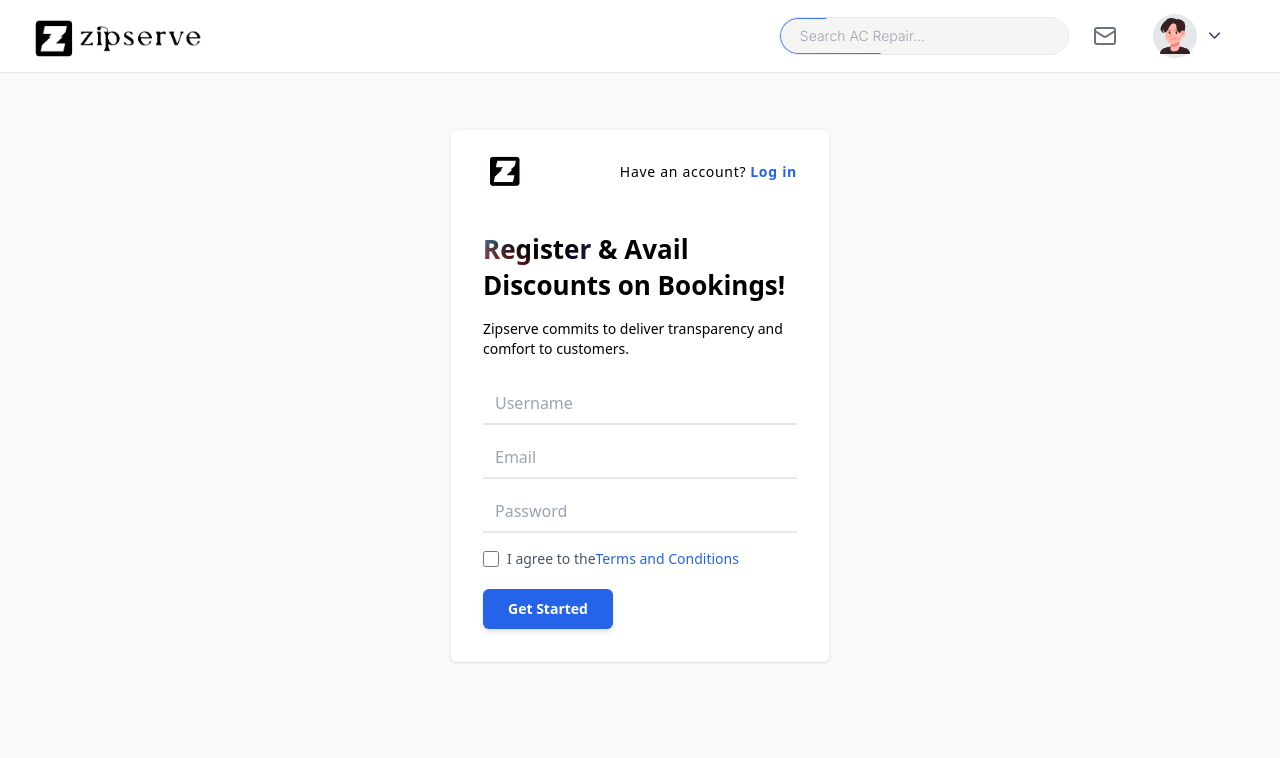
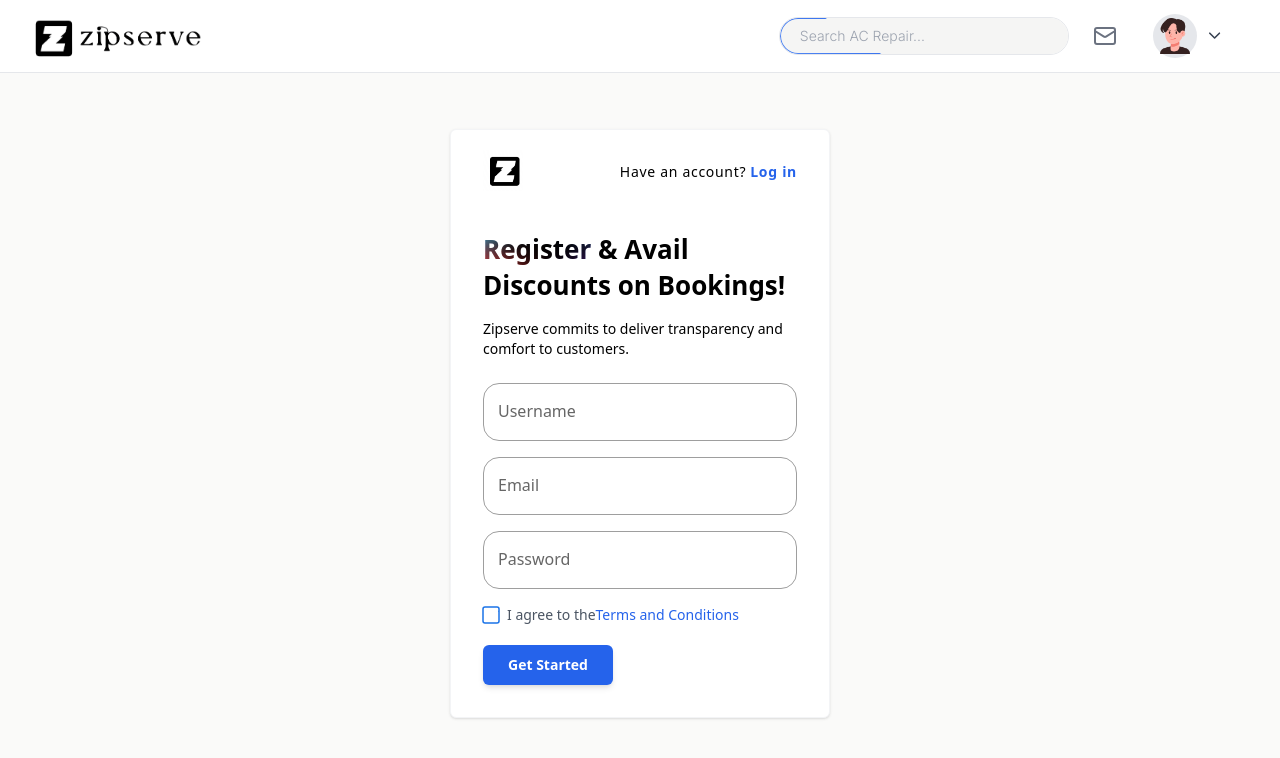
Before and after one commit to ronitrai27/Zipserve, a React (Vite) app in the folder frontend/: page /login in a window 1280 px wide. Shown: the top 758 px of the page. Built offline with nearby package versions, Linux system fonts and the light colour scheme.

Commit message:
login ui

```diff
--- a/frontend/src/pages/Login.jsx
+++ b/frontend/src/pages/Login.jsx
@@ -62,45 +62,76 @@
             Zipserve commits to deliver transparency and comfort to customers.
           </p>
 
-          <div class="mt-6">
+          <div className="mt-6">
+            <StyledWrapper>
               {state === "sign up" && (
+                <div className="input-group mb-4">
                   <input
-                placeholder="Username"
+                    required
                     type="text"
+                    name="username"
+                    autoComplete="off"
+                    className="input"
                     value={name}
-                class="p-2 px-3 border-b-[2px] focus:border-blue-400 w-full outline-none bg-white transition duration-300"
                     onChange={(e) => setName(e.target.value)}
                   />
+                  <label className="user-label">Username</label>
+                </div>
               )}
 
+              <div className="input-group mb-4">
                 <input
-              placeholder="Email"
-              type="email"
-              class="p-2 px-3 mt-3 border-b-[2px] focus:border-blue-400 w-full outline-none bg-white transition duration-300"
+                  required
+                  type="text"
+                  name="email"
+                  autoComplete="on"
+                  className="input"
                   value={email}
                   onChange={(e) => setEmail(e.target.value)}
+                  // style={{ WebkitTextSecurityIcon: 'none' }}
                 />
+                <label className="user-label">Email</label>
+              </div>
+
+              <div className="input-group">
                 <input
-              placeholder="Password"
+                  required
                   type="password"
+                  name="password"
+                  autoComplete="off"
+                  className="input"
                   value={pass}
-              class="p-2 px-3 mt-3 border-b-[2px] focus:border-blue-400 w-full outline-none bg-white transition duration-300"
                   onChange={(e) => setPass(e.target.value)}
                 />
+                <label className="user-label">Password</label>
+              </div>
+            </StyledWrapper>
           </div>
 
-          <div class="mt-4 flex items-center">
+          <div className="mt-4 flex items-center">
+            <StyledWrapper>
+              <label className="container">
                 <input
-              class="h-4 w-4 border-gray-300 focus:ring-blue-500 text-blue-600"
                   type="checkbox"
-              id="terms"
+                  // checked={isChecked}
+                  // onChange={(e) => setIsChecked(e.target.checked)}
+                  // id="terms"
                 />
-            <label class="ml-2 text-sm text-gray-600" for="terms">
+                <svg viewBox="0 0 64 64" height="1em" width="1em">
+                  <path
+                    d="M 0 16 V 56 A 8 8 90 0 0 8 64 H 56 A 8 8 90 0 0 64 56 V 8 A 8 8 90 0 0 56 0 H 8 A 8 8 90 0 0 0 8 V 16 L 32 48 L 64 16 V 8 A 8 8 90 0 0 56 0 H 8 A 8 8 90 0 0 0 8 V 56 A 8 8 90 0 0 8 64 H 56 A 8 8 90 0 0 64 56 V 16"
+                    pathLength="575.0541381835938"
+                    className="path"
+                  />
+                </svg>
+              </label>
+            </StyledWrapper>
+             {<label class="ml-2 text-sm text-gray-600" for="terms">
               I agree to the
               <a class="text-blue-600 hover:underline" href="#">
                 Terms and Conditions
               </a>
-            </label>
+            </label>}
           </div>
 
           {state === "sign up" ? (
@@ -124,4 +155,82 @@
   );
 };
 
+const StyledWrapper = styled.div`
+  .input-group {
+    position: relative;
+    margin-bottom: 1rem;
+  }
+
+  .input {
+    width: 100%;
+    border: solid 1.5px #9e9e9e;
+    border-radius: 1rem;
+    background: white;
+    padding: 1rem;
+    font-size: 1rem;
+    color: #1a1a1a;
+    transition: border 150ms cubic-bezier(0.4,0,0.2,1);
+  }
+
+  .user-label {
+    position: absolute;
+    left: 15px;
+    color: #666;
+    pointer-events: none;
+    transform: translateY(1rem);
+    transition: 150ms cubic-bezier(0.4,0,0.2,1);
+  }
+
+  .input:focus, input:valid {
+    outline: none;
+    border: 1.5px solid #3b75ef;
+  }
+
+  .input:focus ~ label, input:valid ~ label {
+    transform: translateY(-50%) scale(0.8);
+    background-color: white;
+    padding: 0 .2em;
+    color: #3b75ef;
+  }
+  .container {
+    cursor: pointer;
+  }
+
+  .container input {
+    display: none;
+  }
+
+  .container svg {
+    overflow: visible;
+  }
+  .path {
+    fill: none;
+    stroke: #1a73e8;
+    stroke-width: 6;
+    stroke-linecap: round;
+    stroke-linejoin: round;
+    transition: stroke-dasharray 0.5s ease;
+    stroke-dasharray: 0 0 240 99999;
+    stroke-dashoffset: 1;
+    scale: -1 1;
+    transform-origin: center;
+    animation: hi 0.5s;
+  }
+
+  .container input:checked ~ svg .path {
+    stroke-dasharray: 0 262 70 9999999;
+    transition-delay: 0s;
+    scale: 1 1;
+    animation: none;
+  }
+  @keyframes hi {
+    0% {
+      stroke-dashoffset: 20;
+    }
+    to {
+      stroke-dashoffset: 1;
+    }
+  }
+`;
+
 export default Login;
```
Lines whose indentation alone changed are shown as unchanged.
